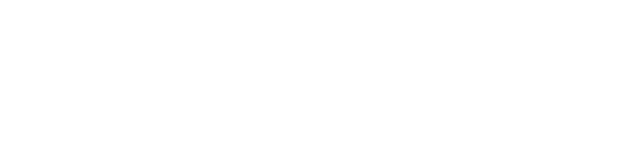
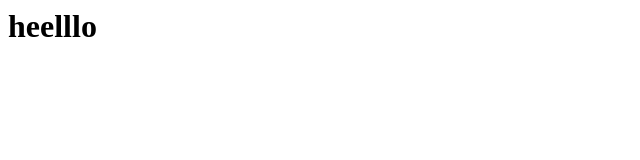
Before and after one commit to Rkulkarni22/git_-demo-branch-push, a plain HTML site: page index.html in a window 1280 px wide. Shown: the whole page, without its empty margins (0-640 px from the left). Drawn offline with Linux system fonts and the light colour scheme.

Commit message:
index.html updated with header in dev branch

```diff
--- a/index.html
+++ b/index.html
@@ -1 +1,3 @@
 <title> Hello </title>
+
+<h1> heelllo</h1>
```
